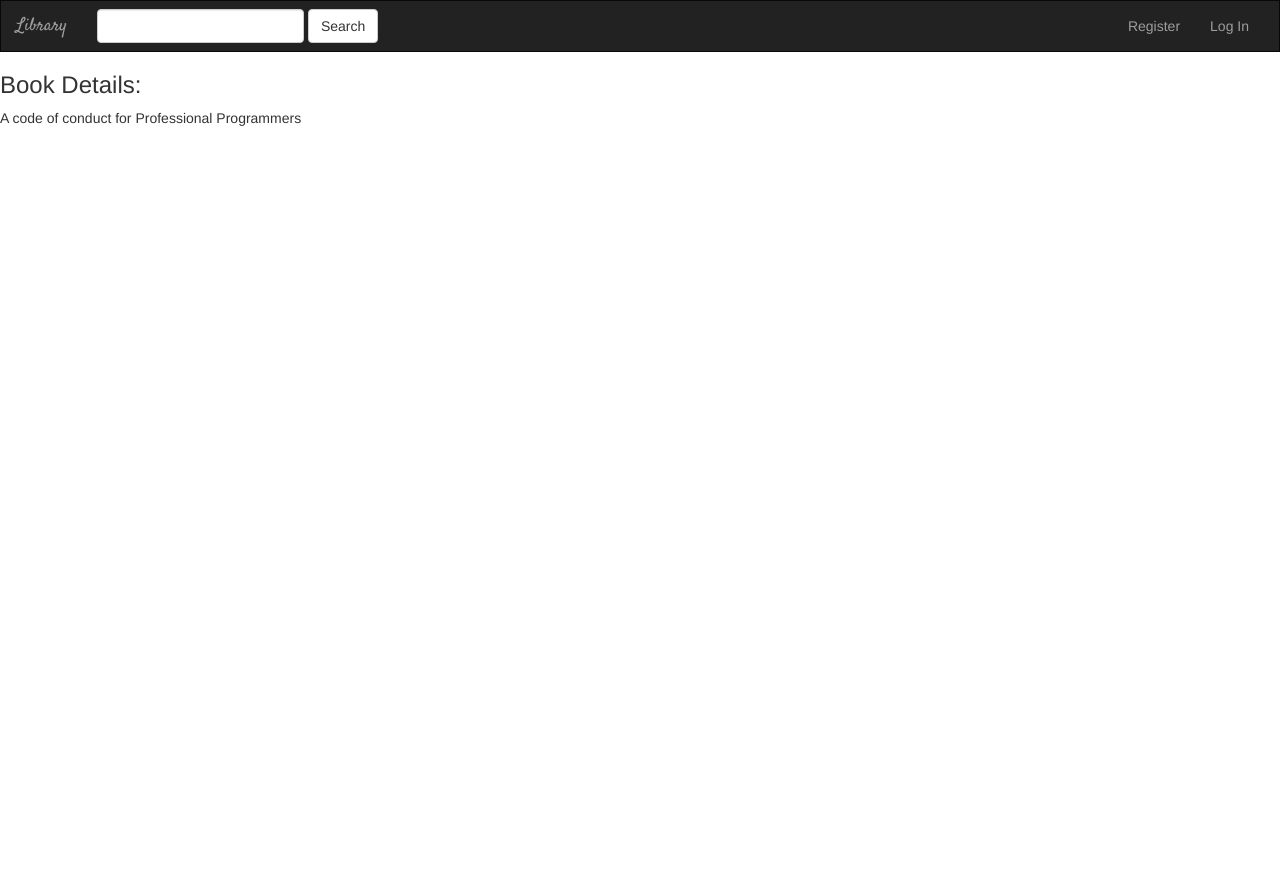
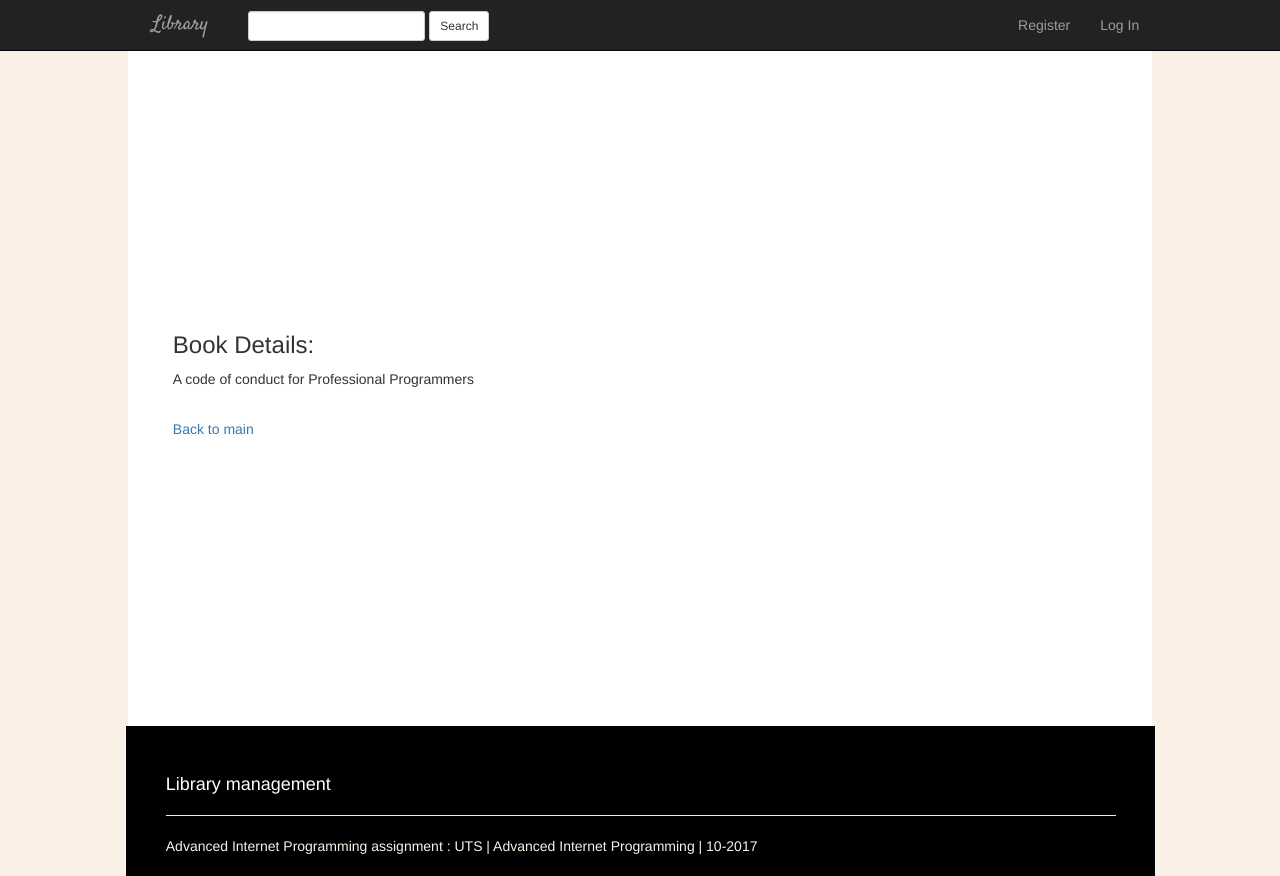
Before and after one commit to bandana-khadka/aip, a Django app: page /book_detail/2/ in a window 1280 px wide. Before the commit the page ends 126 px from the top, so only its background shows below. Run offline with Django 3.2, Linux system fonts and the light colour scheme; data comes from the database, SQL or seed files in the repository; both versions use the stored data as it was after the commit; some libraries are stand-ins or nearby versions.

Commit message:
changed css and html files'

```diff
--- a/book/static/book/style.css
+++ b/book/static/book/style.css
@@ -1,3 +1,48 @@
+body {
+    /*background: white url("images/background.png");*/
+
+    background-color : linen;
+    height: 100%;
+    overflow-x: hidden;
+
+}
+
+html { height: 100%; }
+
+.container-fluid {
+    max-width: 80%;
+    min-height: 700px;
+    background-color: white;
+    height: auto;
+    margin-top: 2%;
+    align-content: center;
+}
+
+hr {
+    size: 30px;
+    width: 100%;
+    color: burlywood;
+}
+
+img {
+    size: auto;
+}
+.page{
+    padding: 3%;
+}
+#topNavBar {
+    margin-left: 0;
+    max-width: 89%;
+}
+
+.footer{
+    background-color: black;
+    padding: 3%;
+    height: 150px;
+    max-width: 78.5%;
+    margin-left: 10.8%;
+}
+
 ul.errorlist {
     padding-left: 0;
 }
@@ -8,10 +53,19 @@ ul.errorlist > li {
 
 .navbar {
     border-radius: 0;
+    margin-bottom: 0;
+}
+
+.navbar-form{
+    padding-top: 3px;
+    margin-bottom: 0;
 }
 
 .navbar-brand {
     font-family: 'Satisfy', cursive;
+    font-size: 20px;
+    margin-left: 12%;
+    margin-right: 10px;
 }
 
 .glyphicon-star {
--- a/book/templates/book/base_visitor.html
+++ b/book/templates/book/base_visitor.html
@@ -7,6 +7,7 @@
     <link rel="stylesheet" href="https://maxcdn.bootstrapcdn.com/bootstrap/3.3.6/css/bootstrap.min.css">
     <link href='https://fonts.googleapis.com/css?family=Satisfy' rel='stylesheet' type='text/css'>
     <link rel="stylesheet" type="text/css" href="{% static 'book/style.css' %}"/>
+    <link rel="stylesheet" type="text/css" href="{ % block extrastyle % }{ % endblock % }">
     <script src="https://ajax.googleapis.com/ajax/libs/jquery/1.12.0/jquery.min.js"></script>
     <script src="http://maxcdn.bootstrapcdn.com/bootstrap/3.3.6/js/bootstrap.min.js"></script>
     <script src="https://maps.googleapis.com/maps/api/js?key=AIzaSyBbqSj_zKm28IFI6alzIr1fdKX3A4sG2W0&libraries=places&callback=initMap"
@@ -14,22 +15,16 @@
     <script src="{% static 'book/main.js' %}"></script>
 
 </head>
+
 <body>
-<nav class="navbar navbar-inverse">
-    <div class="container-fluid">
-
-        <!-- Header -->
+<nav class="navbar navbar-inverse navbar-fixed-top">
         <div class="navbar-header">
-            <button type="button" class="navbar-toggle" data-toggle="collapse" data-target="#topNavBar">
-                <span class="icon-bar"></span>
-                <span class="icon-bar"></span>
-                <span class="icon-bar"></span>
-            </button>
-            <a class="navbar-brand" href="{% url 'book:index' %}">Library</a>
         </div>
 
-        <!-- Items -->
         <div class="collapse navbar-collapse" id="topNavBar">
+            <!-- Header -->
+            <a class="navbar-brand" href="{% url 'book:index' %}">Library</a>
+            <!-- Items -->
             <ul class="nav navbar-nav navbar-right">
                 <li class="{% block register_active %}{% endblock %}"><a href="{% url 'book:register' %}">Register</a></li>
                 <li class="{% block login_active %}{% endblock %}"><a href="{% url 'book:login_user' %}">Log In</a></li>
@@ -37,14 +32,30 @@
 
             <form class="navbar-form navbar-left" role="search" method="get" action="{% url 'book:index' %}">
                 <div class="form-group">
-                    <input type="text" class="form-control" name="q" value="{{ request.GET.q }}">
+                    <input type="text" class="form-control input-sm " name="q" value="{{ request.GET.q }}">
                 </div>
-                <button type="submit" class="btn btn-default">Search</button>
+                <button type="submit" class="btn btn-default btn-sm">Search</button>
             </form>
         </div>
+
+
+</nav>
+
+<div class="container-fluid">
+    <div class="page">
+        {% block body %}
+        {% endblock %}
     </div>
-</nav>
-{% block body %}
-{% endblock %}
+</div>
+
+<!-- Footer -->
+<div class="row">
+    <div class="footer_header"></div>
+    <div class="footer">
+        <h4 style="color: white "> Library management</h4>
+        <hr>
+        <p style="color: linen"> Advanced Internet Programming assignment : UTS | Advanced Internet Programming | 10-2017 </p>
+    </div>
+</div>
 </body>
 </html>
--- a/book/templates/book/details.html
+++ b/book/templates/book/details.html
@@ -1,6 +1,5 @@
 {% extends 'book/base_visitor.html' %}
 {% block title %}Book Details{% endblock %}
-
 {% block body %}
     {% if book.description %}
         <h3>Book Details:</h3>
@@ -8,4 +7,6 @@
     {% else %}
         <h3>No details found for the book</h3>
     {% endif %}
+        <br>
+        <a href="{% url 'index' %}">Back to main</a>
 {% endblock %}
--- a/book/templates/book/user/index.html
+++ b/book/templates/book/user/index.html
@@ -1,14 +1,11 @@
 {% extends 'book/base.html' %}
 
 {% block body %}
-    {% if error_message %}
-        <p style="color:red;"><strong>{{ error_message }}</strong></p>
-    {% endif %}
     {% if all_books %}
         <h3>List of all the books:</h3>
         <ul>
             {% for book in all_books %}
-                <li><a href="{% url 'book:book_detail' book.id %}">{{ book.name }}</a></li>
+                <li><a href="{% url 'book:book_detail' book.id %}">{{ book.name|capfirst }}</a></li>
             {% endfor %}
         </ul>
     {% else %}
--- a/book/templates/book/user/new_book.html
+++ b/book/templates/book/user/new_book.html
@@ -2,7 +2,6 @@
 {% block title %}Add New Book{% endblock %}
 
 {% block body %}
-<div class="container-fluid">
 
     <div class="row">
 
@@ -28,5 +27,4 @@
 
     </div>
 
-</div>
 {% endblock %}
```
Also changed, not shown: book/templates/book/base.html (+28 -15 lines), book/templates/book/login.html (+3 -4 lines), book/templates/book/register.html (+4 -5 lines), book/static/book/book_main.jpg (added), db.sqlite3.
